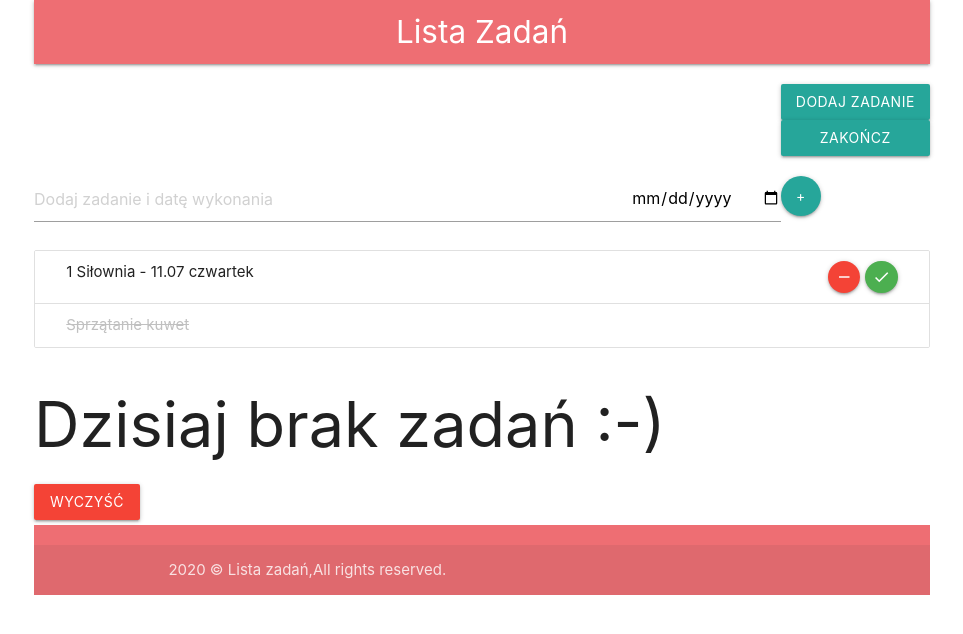
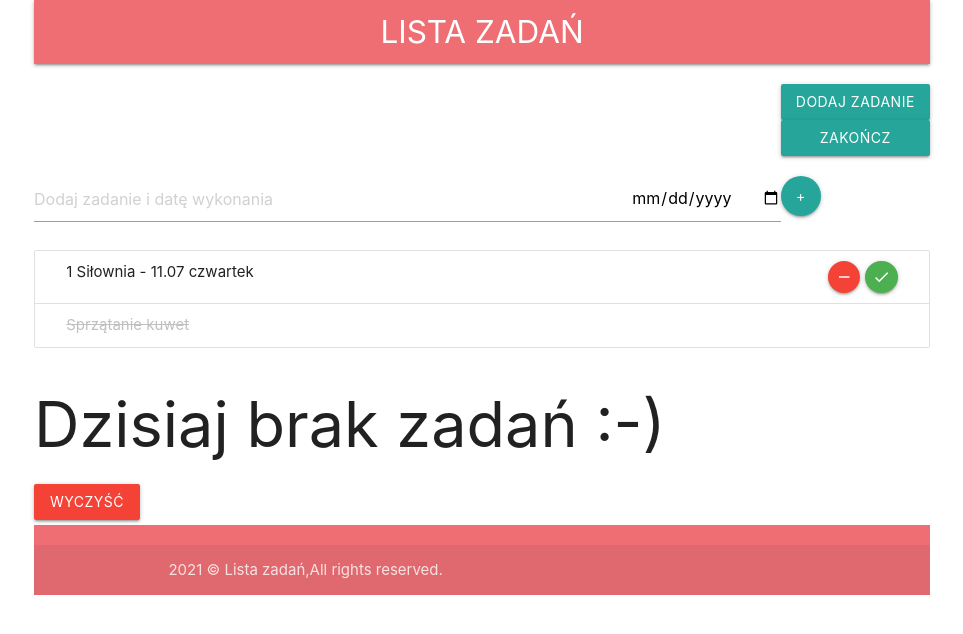
Before and after one commit to arkbogda/todo-list, an Angular app: page / in a window 1280 px wide. Shown: the top 634 px of the page, without its empty margins (158-1121 px from the left). Built offline with nearby package versions, Linux system fonts and the light colour scheme.

Commit message:
Pipe operator

```diff
--- a/src/app/app.component.html
+++ b/src/app/app.component.html
@@ -1,7 +1,7 @@
 <div class="container">
   <nav class="row">
     <div class="nav-wrapper">
-      <span class="brand-logo center">{{title}}</span>
+      <span class="brand-logo center">{{ title | uppercase}}</span>
     </div>
   </nav>
 
@@ -44,7 +44,7 @@
   <footer class="page-footer mt-5">
     <div class="footer-copyright">
       <div class="container">
-        {{ footer }}
+        {{getDate() | date: 'yyyy' }} {{ footer }}
       </div>
     </div>
   </footer>
--- a/src/app/app.component.ts
+++ b/src/app/app.component.ts
@@ -9,6 +9,10 @@
   title = 'Lista Zadań';
 
   get footer(): string {
-    return '2020 © Lista zadań,All rights reserved.';
+    return '© Lista zadań,All rights reserved.';
+  }
+
+  getDate(): Date {
+    return new Date();
   }
 }
```
